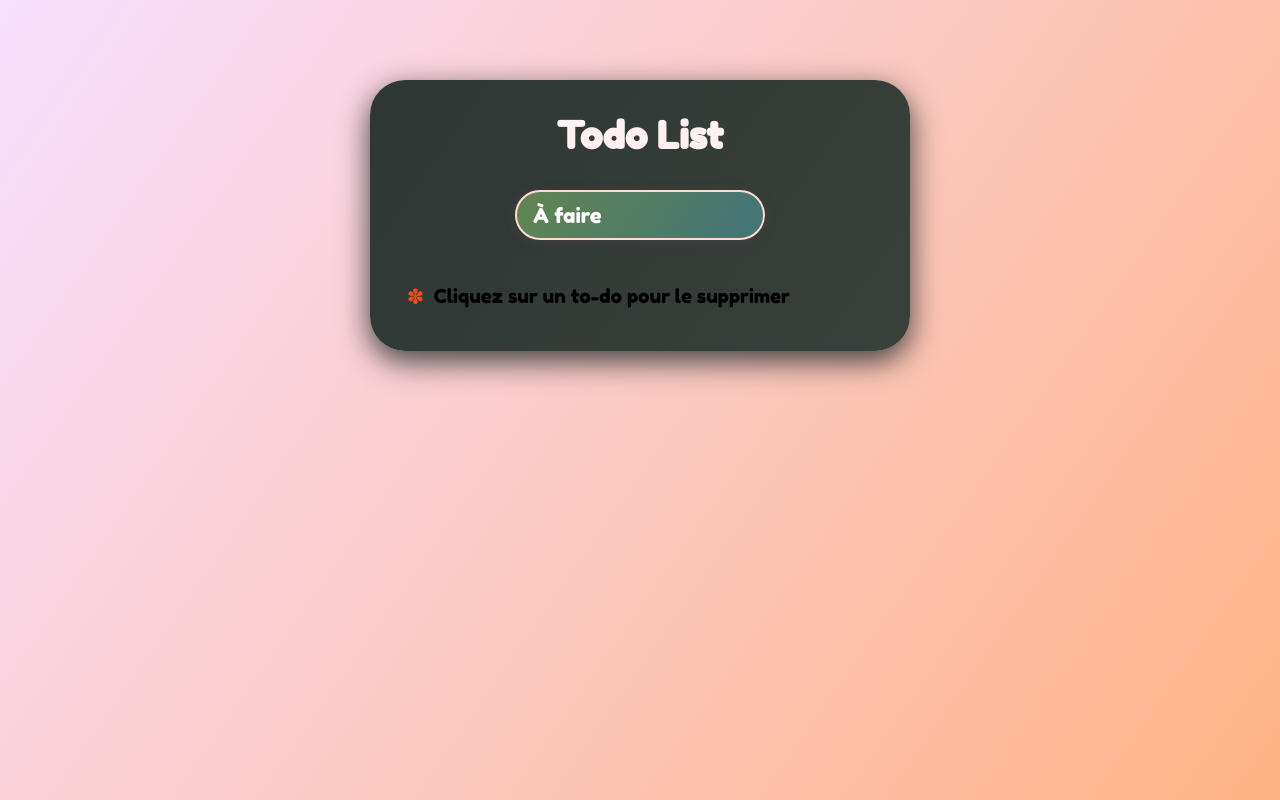
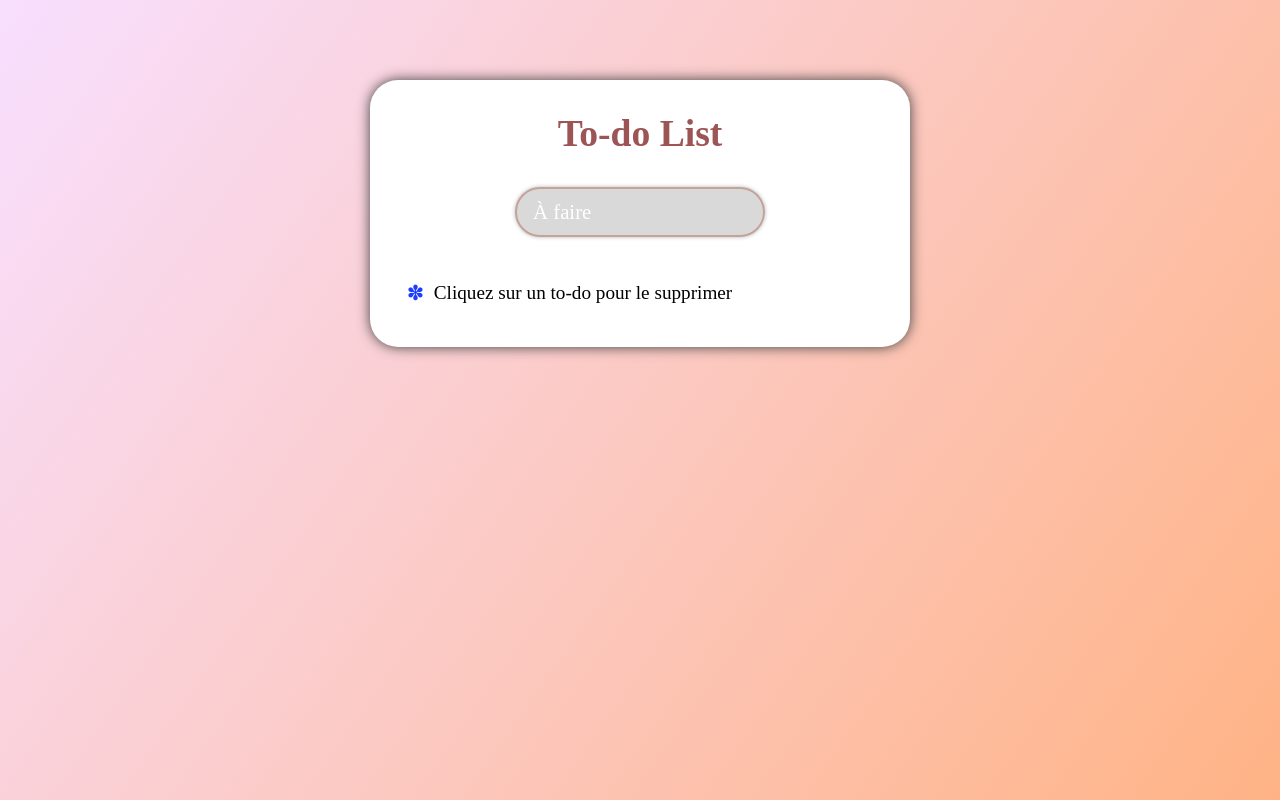
Before and after one commit to imvne/exercicesCodingAccelerator, a plain HTML site: page Exercices/Todolist/index.html in a window 1280 px wide. Drawn offline with Linux system fonts and the light colour scheme.

Commit message:
changement style

```diff
--- a/Exercices/Todolist/index.html
+++ b/Exercices/Todolist/index.html
@@ -9,7 +9,7 @@
 <body>
 
 <div class="container">
-    <h1>Todo List</h1>
+    <h1>To-do List</h1>
     <form action="">
         <input type="text" placeholder="À faire" id="item" autocomplete="off"
         minlength="2">
--- a/Exercices/Todolist/style.css
+++ b/Exercices/Todolist/style.css
@@ -6,7 +6,8 @@
   box-sizing: border-box;
   outline: none;
   border: none;
-  font-family: "Fredoka One", cursive;
+  font-family: 'Coolvetica';
+  src: url('coolvetica.ttf');
 }
 
 body {
@@ -18,14 +19,14 @@ body .container {
   width: 540px;
   margin: 0 auto;
   text-align: center;
-  background: linear-gradient(125deg, #2e3734 0%, #3a403c 100%);
+  background: #fff;
   padding: 2rem 1rem;
-  border-radius: 35px;
-  box-shadow: 0px 10px 30px 0px #3f3f3f;
+  border-radius: 28px;
+  box-shadow: 0px 0px 13px 0px #3f3f3f;
 }
 body h1 {
   font-size: 2.35rem;
-  color: #fff1f1;
+  color: #9d5454;
 }
 body form {
   margin: 2rem 0;
@@ -35,17 +36,17 @@ body form input {
   height: 50px;
   border-radius: 50px;
   padding: 0 1rem;
-  border: 2px solid #ffdcd3;
+  border: 2px solid #c4a39a;
   font-size: 1.3rem;
-  background: linear-gradient(125deg, #638451 0%, #427479 100%);
-  box-shadow: 0px 2px 10px 0px #3f3f3f;
+  background: #d9d9d9;
+  box-shadow: 0px 0px 4px 0px #b7b7b7;
   transition: 0.7s;
 }
 body form input::placeholder {
   color: #fff;
 }
 body form input:focus {
-  border: 3px solid #ffee00;
+  border: 3px solid #ff009d;
 }
 body ul {
   text-align: left;
@@ -61,7 +62,7 @@ body ul li:before {
   content: "✽";
   padding: 0.6rem;
   font-size: 1.3rem;
-  color: #fd4a1d;
+  color: #1d3ffd;
 }
 body ul li:after {
   opacity: 0;
@@ -70,7 +71,7 @@ body ul li:hover:after {
   content: " (terminé)";
   opacity: 0;
   font-size: 1.1rem;
-  color: #fd4a1d;
+  color: #1d3ffd;
   font-style: italic;
   animation: pseudoClassAnim 1s forwards;
 }
@@ -78,12 +79,12 @@ body ul .checked:before {
   content: "✔";
   padding: 10px 10px;
   font-size: 1.1rem;
-  color: #fd4a1d;
+  color: #1d3ffd;
 }
 body ul .checked:hover:after {
   content: " (supprimer)";
   font-size: 1.1rem;
-  color: #fd4a1d;
+  color: #1d3ffd;
   opacity: 0;
 }
 
```
Also changed, not shown: Exercices/Todolist/coolvetica.ttf (added).
